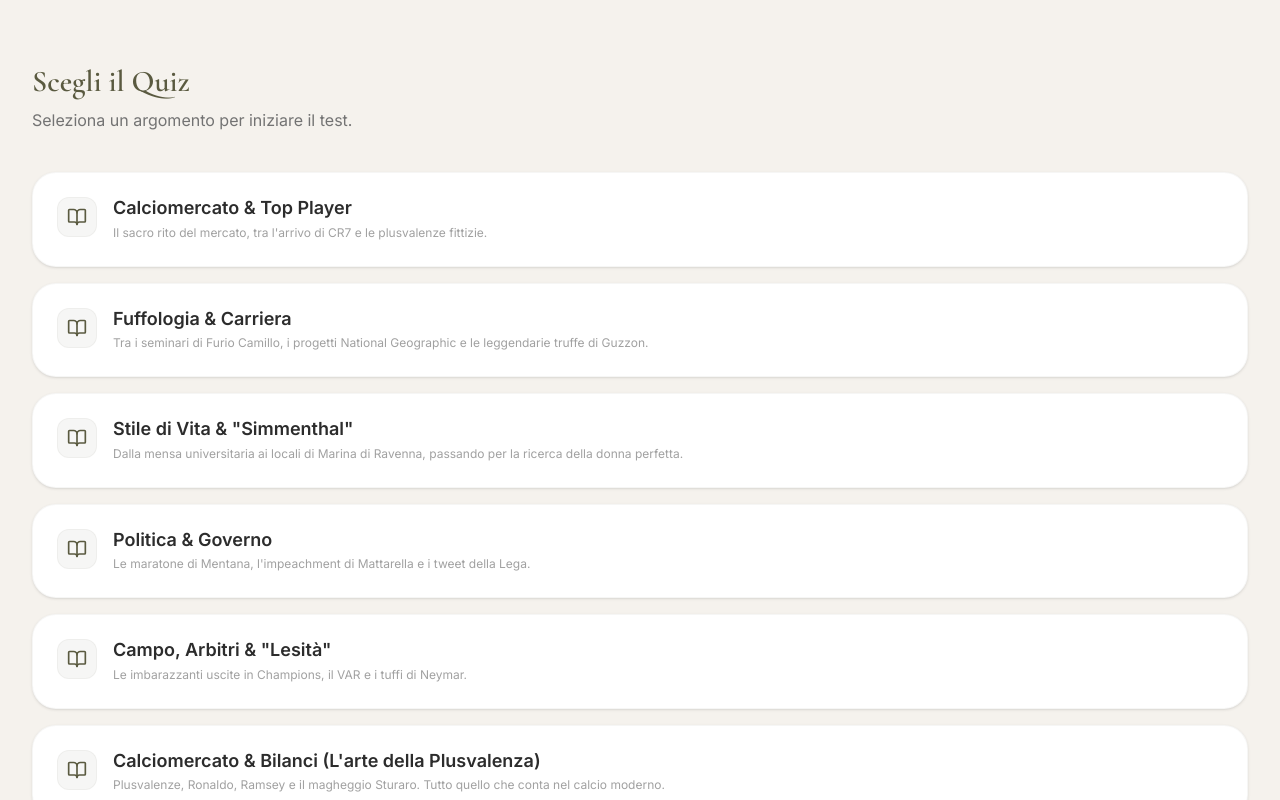
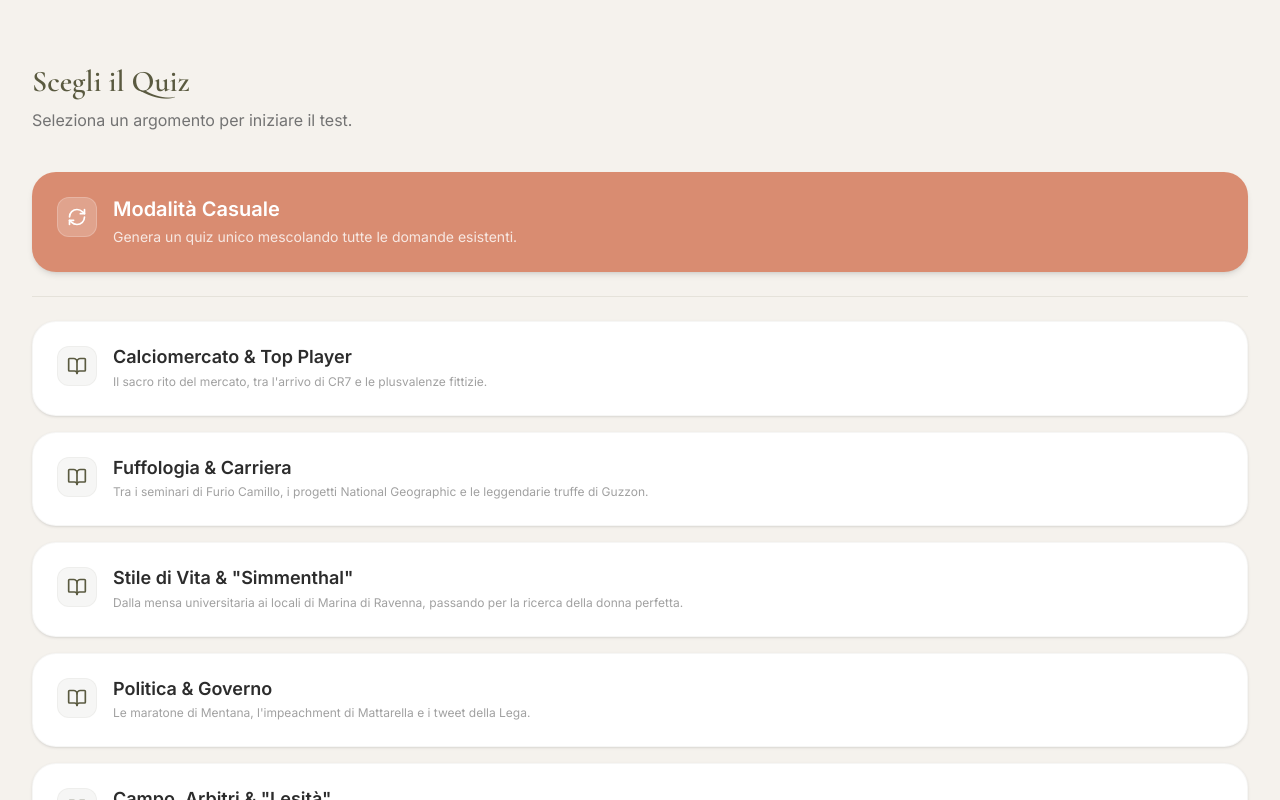
Before and after one commit to gilbertoproduction/BARCACCIA_QUIZ_2, a React (Vite) app: page / in a window 1280 px wide. Both pictures are taken after a click on the button "COMINCIA". Built offline with nearby package versions, Linux system fonts and the light colour scheme.

Commit message:
feat: Add random quiz generation
Introduces a new feature to generate a randomized quiz by shuffling and selecting questions from all available quizzes. This provides a dynamic and replayable quiz experience.

```diff
--- a/src/App.tsx
+++ b/src/App.tsx
@@ -8,10 +8,34 @@ import { motion, AnimatePresence } from 'motion/react';
 import { ChevronRight, RefreshCw, Users, BookOpen, CheckCircle2 } from 'lucide-react';
 import { Member, Choice } from './types';
 import { QUIZZES, Quiz } from './data/quizzes';
+import { Question } from './types';
 
 // --- Types ---
 
 type QuizPhase = 'START' | 'SELECT' | 'QUESTION' | 'FEEDBACK' | 'RESULT';
+
+const RANDOM_ID = 'random-quiz';
+
+function shuffleArray<T>(array: T[]): T[] {
+  const newArray = [...array];
+  for (let i = newArray.length - 1; i > 0; i--) {
+    const j = Math.floor(Math.random() * (i + 1));
+    [newArray[i], newArray[j]] = [newArray[j], newArray[i]];
+  }
+  return newArray;
+}
+
+function generateRandomQuiz(): Quiz {
+  const allQuestions: Question[] = QUIZZES.flatMap(q => q.questions);
+  const shuffledQuestions = shuffleArray(allQuestions);
+
+  return {
+    id: RANDOM_ID,
+    title: 'Mix Esplosivo (Casuale)',
+    description: 'Tutte le domande mescolate per un\'esperienza imprevedibile ogni volta.',
+    questions: shuffledQuestions.slice(0, 15) // Limit to 15 questions for a balanced session
+  };
+}
 
 // --- Sub-components ---
 
@@ -61,6 +85,11 @@ export default function App() {
 
   const handleStart = () => {
     setPhase('SELECT');
+  };
+
+  const handleStartRandom = () => {
+    const randomQuiz = generateRandomQuiz();
+    handleSelectQuiz(randomQuiz);
   };
 
   const handleSelectQuiz = (quiz: Quiz) => {
@@ -152,6 +181,29 @@ export default function App() {
             </div>
 
             <div className="space-y-4 pb-12">
+              <button
+                onClick={handleStartRandom}
+                className="w-full text-left p-6 rounded-3xl border transition-all shadow-md active:scale-98 relative group bg-terracotta border-terracotta/20 mb-6"
+              >
+                <div className="flex items-start gap-4">
+                  <div className="w-10 h-10 rounded-xl flex items-center justify-center shrink-0 bg-white/20 text-white border border-white/20">
+                    <RefreshCw size={20} className="group-active:rotate-180 transition-transform duration-500" />
+                  </div>
+                  <div className="flex-1 pr-4 text-white">
+                    <div className="flex items-center gap-2 mb-1">
+                      <h3 className="font-bold text-xl leading-tight">
+                        Modalità Casuale
+                      </h3>
+                    </div>
+                    <p className="text-sm opacity-80 leading-normal">
+                      Genera un quiz unico mescolando tutte le domande esistenti.
+                    </p>
+                  </div>
+                </div>
+              </button>
+
+              <div className="h-px bg-olive/10 w-full mb-6" />
+
               {QUIZZES.map((quiz) => {
                 const isCompleted = completedQuizzes.includes(quiz.id);
                 return (
```
